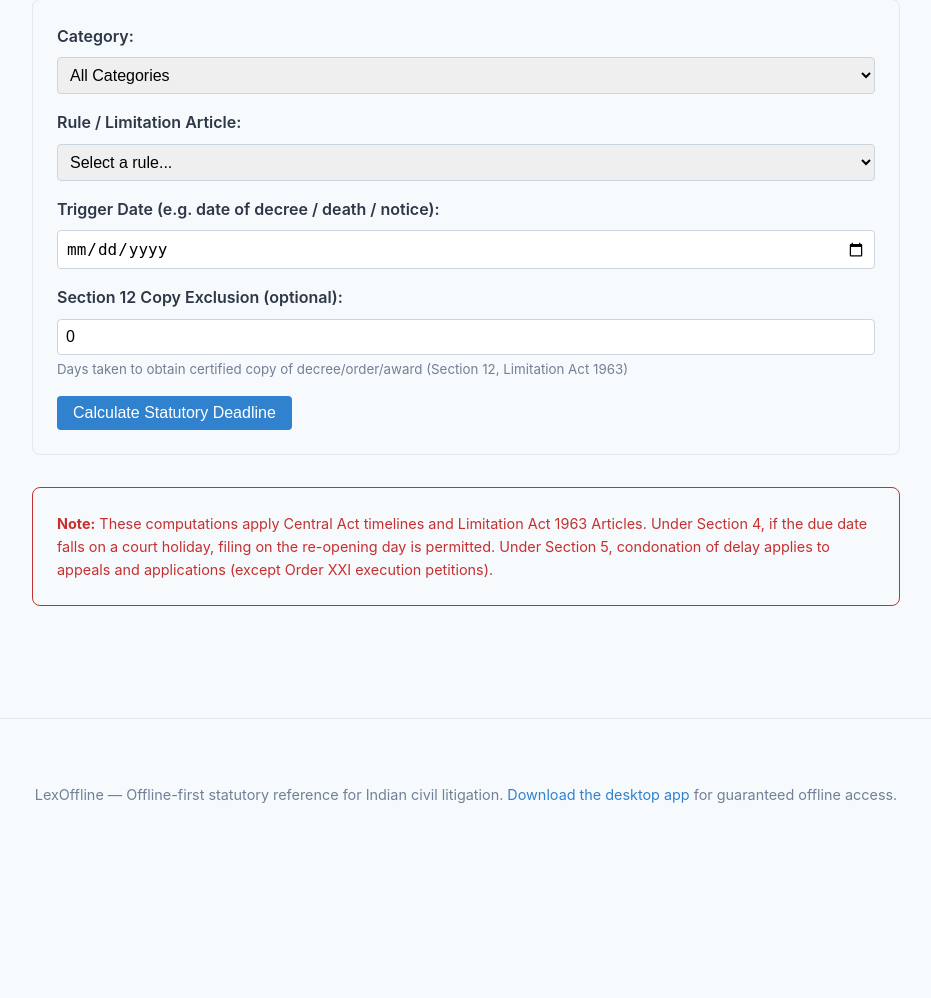
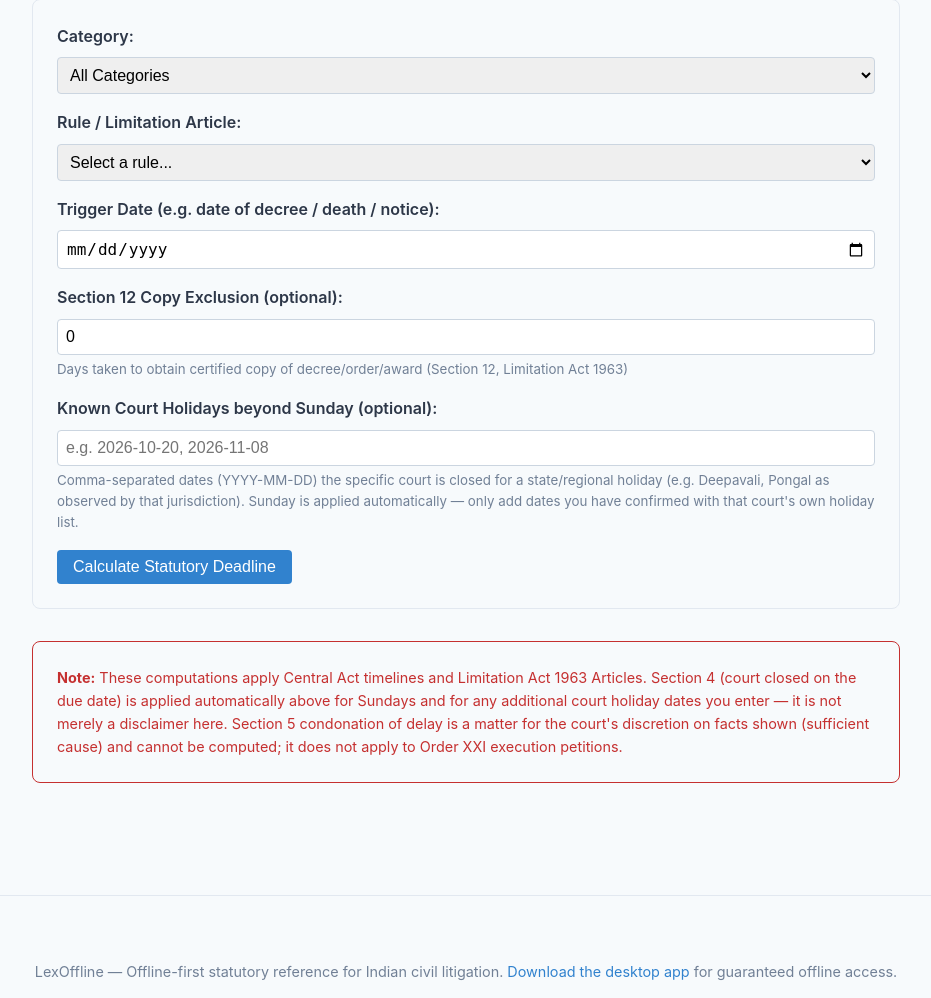
Before and after one commit to ADVADIL/lexoffline-cpc, a Flask app: page /deadline in a window 1280 px wide; the page is wider, and only the part inside the window is pictured. Shown: the part 244-1242 px from the top of that part, without its empty margins (174-1105 px from the left). Before the commit the page ends 1047 px from the top of that part, so only its background shows below. Run offline with Flask 3, Linux system fonts and the light colour scheme.

Commit message:
fix(deadline-calculator): apply Limitation Act Section 4 (court-closed extension)
Deadline & Article calculators previously computed due dates by pure
date arithmetic and never checked whether the result fell on a day
the court is closed. The disclaimer text falsely claimed Section 4
was already handled when it was not.

- Sunday is now checked automatically against every computed due date
- Advocates can supply known state/High Court holiday dates (e.g.
  Deepavali, Pongal as observed by a specific jurisdiction) via an
  optional field; nothing beyond Sunday is assumed
- When Section 4 applies, the UI shows both the plain-arithmetic date
  and the extended re-opening date, with a clear banner, rather than
  silently shifting or silently staying wrong
- Applies to both the named DeadlineRule calculator and the general
  137-Article Limitation Schedule calculator
- Malformed holiday input degrades gracefully with an inline error
  instead of crashing the route
- 5 new tests covering: Sunday shift, weekday no-op, consecutive
  closed days, and Section 4 applied through both calculator paths

```diff
--- a/deadlines.py
+++ b/deadlines.py
@@ -16,6 +16,40 @@ def add_years(d: date, years: int) -> date:
         return d.replace(year=d.year + years)
     except ValueError:
         return d.replace(month=2, day=28, year=d.year + years)
+
+
+# ---------------------------------------------------------------------------
+# Limitation Act, 1963 — Section 4: "Expiry of prescribed period when court
+# is closed." Where the prescribed period expires on a day the court is
+# closed, the suit/appeal/application may be filed the day the court
+# re-opens. Sunday is a court holiday everywhere in India and is applied
+# automatically. Gazetted/state-specific court holidays vary by
+# jurisdiction and cannot be assumed — callers may pass known closure
+# dates explicitly via `court_holidays`; nothing is guessed beyond Sunday.
+def _is_court_closed(d: date, court_holidays) -> bool:
+    if d.weekday() == 6:  # Sunday
+        return True
+    if court_holidays and d in court_holidays:
+        return True
+    return False
+
+
+def apply_section4(due_date: date, court_holidays=None) -> dict:
+    """Advance due_date to the next open day if it falls on a day the
+    court is closed, per Section 4 of the Limitation Act, 1963. Returns
+    the (possibly unchanged) final date plus whether Section 4 applied,
+    so callers can flag it rather than silently shifting a limitation
+    date."""
+    holidays = set(court_holidays) if court_holidays else set()
+    original = due_date
+    shifted = due_date
+    while _is_court_closed(shifted, holidays):
+        shifted += timedelta(days=1)
+    return {
+        "final_date": shifted,
+        "section4_applied": shifted != original,
+        "original_due_date": original,
+    }
 
 
 @dataclass
@@ -142,11 +176,14 @@ def parse_limitation_period(period_text: str):
     return results
 
 
-def compute_limitation_article(trigger_date: date, article: dict, excluded_days: int = 0) -> dict:
+def compute_limitation_article(trigger_date: date, article: dict, excluded_days: int = 0,
+                                court_holidays=None) -> dict:
     """Compute the due date(s) for any Schedule Article from
     limitation_data.LIMITATION_ARTICLES, given its 'period' field. Returns
     every option when the Article prescribes alternatives (see
-    parse_limitation_period) rather than silently picking one."""
+    parse_limitation_period) rather than silently picking one. Each option
+    is passed through Section 4 (court-closed-day extension) before being
+    returned."""
     parsed = parse_limitation_period(article["period"])
     options = []
     for label, amount, unit in parsed:
@@ -154,13 +191,16 @@ def compute_limitation_article(trigger_date: date, article: dict, excluded_days:
             base_due = add_years(trigger_date, amount)
         else:
             base_due = trigger_date + timedelta(days=amount)
-        due = base_due + timedelta(days=excluded_days)
+        pre_s4_due = base_due + timedelta(days=excluded_days)
+        s4 = apply_section4(pre_s4_due, court_holidays=court_holidays)
         options.append({
             "label": label,
             "amount": amount,
             "unit": unit,
-            "due_date": due,
+            "due_date": s4["final_date"],
             "base_due_date": base_due,
+            "pre_section4_due_date": pre_s4_due,
+            "section4_applied": s4["section4_applied"],
         })
     return {
         "article": article,
@@ -184,25 +224,29 @@ def list_categories() -> List[str]:
     return cats
 
 
-def compute(trigger_date: date, rule_key: str, excluded_days: int = 0) -> dict:
+def compute(trigger_date: date, rule_key: str, excluded_days: int = 0, court_holidays=None) -> dict:
     rule = _BY_KEY.get(rule_key)
     if not rule:
         raise KeyError(f"Unknown deadline rule: {rule_key}")
 
     if rule.days is not None:
         base_due = trigger_date + timedelta(days=rule.days)
-        due = base_due + timedelta(days=excluded_days)
+        pre_s4_due = base_due + timedelta(days=excluded_days)
         period_str = f"{rule.days} days"
     else:
         base_due = add_years(trigger_date, rule.years)
-        due = base_due + timedelta(days=excluded_days)
+        pre_s4_due = base_due + timedelta(days=excluded_days)
         period_str = f"{rule.years} year{'s' if rule.years > 1 else ''}"
+
+    s4 = apply_section4(pre_s4_due, court_holidays=court_holidays)
 
     return {
         "rule": rule,
         "trigger_date": trigger_date,
-        "due_date": due,
+        "due_date": s4["final_date"],
         "base_due_date": base_due,
+        "pre_section4_due_date": pre_s4_due,
+        "section4_applied": s4["section4_applied"],
         "period_str": period_str,
         "excluded_days": excluded_days,
         "days": rule.days if rule.days is not None else (base_due - trigger_date).days,
--- a/web/app.py
+++ b/web/app.py
@@ -672,6 +672,23 @@ def deadline():
     trigger_date_str = request.args.get('trigger_date', '')
     excluded_days_str = request.args.get('excluded_days', '0')
     selected_category = request.args.get('category', '')
+    court_holidays_str = request.args.get('court_holidays', '').strip()
+
+    # Optional known court-closure dates beyond Sunday (state/High Court
+    # specific — e.g. Pongal, Deepavali as observed by that jurisdiction).
+    # Sunday is applied automatically regardless of this field; nothing
+    # else is assumed closed unless the advocate states it.
+    court_holidays = []
+    holiday_parse_error = False
+    if court_holidays_str:
+        for tok in court_holidays_str.split(","):
+            tok = tok.strip()
+            if not tok:
+                continue
+            try:
+                court_holidays.append(datetime.strptime(tok, '%Y-%m-%d').date())
+            except ValueError:
+                holiday_parse_error = True
 
     if selected_rule and trigger_date_str:
         try:
@@ -681,7 +698,8 @@ def deadline():
                 art_no = selected_rule.split(":", 1)[1]
                 article = next((a for a in ld.LIMITATION_ARTICLES if a["article_no"] == art_no), None)
                 if article:
-                    raw_art = dl.compute_limitation_article(trigger, article, excluded_days=excluded)
+                    raw_art = dl.compute_limitation_article(trigger, article, excluded_days=excluded,
+                                                             court_holidays=court_holidays)
                     options = raw_art["options"]
                     result = {
                         'is_limitation_article': True,
@@ -698,22 +716,27 @@ def deadline():
                                 'label': opt['label'],
                                 'amount': opt['amount'],
                                 'unit': opt['unit'],
-                                'due_date': opt['due_date'].strftime('%d %B %Y')
+                                'due_date': opt['due_date'].strftime('%d %B %Y (%A)'),
+                                'section4_applied': opt['section4_applied'],
+                                'pre_section4_due_date': opt['pre_section4_due_date'].strftime('%d %B %Y (%A)'),
                             }
                             for opt in options
                         ]
                     }
             else:
-                raw = dl.compute(trigger, selected_rule, excluded_days=excluded)
+                raw = dl.compute(trigger, selected_rule, excluded_days=excluded,
+                                 court_holidays=court_holidays)
                 result = {
                     'is_limitation_article': False,
-                    'due_date': raw['due_date'].strftime('%d %B %Y'),
+                    'due_date': raw['due_date'].strftime('%d %B %Y (%A)'),
                     'trigger_date': raw['trigger_date'].strftime('%d %B %Y'),
                     'period_str': raw['period_str'],
                     'excluded_days': raw['excluded_days'],
                     'provision': raw['rule'].provision,
                     'note': raw['rule'].note or '',
                     'days': raw['days'],
+                    'section4_applied': raw['section4_applied'],
+                    'pre_section4_due_date': raw['pre_section4_due_date'].strftime('%d %B %Y (%A)'),
                 }
         except (ValueError, KeyError):
             result = None
@@ -725,7 +748,9 @@ def deadline():
                            selected_category=selected_category,
                            selected_rule=selected_rule,
                            trigger_date=trigger_date_str,
-                           excluded_days=excluded_days_str)
+                           excluded_days=excluded_days_str,
+                           court_holidays=court_holidays_str,
+                           holiday_parse_error=holiday_parse_error)
 
 
 
--- a/web/templates/deadline.html
+++ b/web/templates/deadline.html
@@ -40,6 +40,18 @@
             <small>Days taken to obtain certified copy of decree/order/award (Section 12, Limitation Act 1963)</small>
         </div>
 
+        <div class="form-group">
+            <label for="court-holidays">Known Court Holidays beyond Sunday (optional):</label>
+            <input type="text" id="court-holidays" name="court_holidays" value="{{ court_holidays }}"
+                   placeholder="e.g. 2026-10-20, 2026-11-08">
+            <small>Comma-separated dates (YYYY-MM-DD) the specific court is closed for a state/regional holiday
+            (e.g. Deepavali, Pongal as observed by that jurisdiction). Sunday is applied automatically —
+            only add dates you have confirmed with that court's own holiday list.</small>
+            {% if holiday_parse_error %}
+            <p style="color: #c53030; font-size: 0.85em;">One or more holiday dates could not be read — use YYYY-MM-DD format, comma-separated.</p>
+            {% endif %}
+        </div>
+
         <button type="submit" class="btn">Calculate Statutory Deadline</button>
     </form>
 </div>
@@ -59,6 +71,11 @@
 
             {% if result.options|length == 1 %}
                 <h3 class="due-date">Statutory Due Date: {{ result.options[0].due_date }}</h3>
+                {% if result.options[0].section4_applied %}
+                <p style="color: #2f855a;"><strong>Section 4 applied:</strong> the plain-arithmetic date
+                ({{ result.options[0].pre_section4_due_date }}) falls on a court holiday, so the period
+                extends to the court's next re-opening day.</p>
+                {% endif %}
             {% else %}
                 <div style="margin-top: 1rem;">
                     <p><em>This Article prescribes alternative periods depending on which sub-clause applies to the facts of the case:</em></p>
@@ -66,6 +83,9 @@
                         {% for opt in result.options %}
                         <li style="margin-bottom: 0.5rem;">
                             {{ opt.label }} {{ opt.amount }} {{ opt.unit }} &mdash; <strong>Due Date: {{ opt.due_date }}</strong>
+                            {% if opt.section4_applied %}
+                            <br><span style="color: #2f855a; font-size: 0.9em;">Section 4 applied — plain-arithmetic date {{ opt.pre_section4_due_date }} falls on a court holiday</span>
+                            {% endif %}
                         </li>
                         {% endfor %}
                     </ul>
@@ -81,6 +101,11 @@
             <p><strong>Section 12 Exclusion:</strong> +{{ result.excluded_days }} days for certified copy</p>
             {% endif %}
             <h3 class="due-date">Statutory Due Date: {{ result.due_date }}</h3>
+            {% if result.section4_applied %}
+            <p style="color: #2f855a;"><strong>Section 4 applied:</strong> the plain-arithmetic date
+            ({{ result.pre_section4_due_date }}) falls on a court holiday, so the period extends to the
+            court's next re-opening day.</p>
+            {% endif %}
         {% endif %}
     </div>
 </div>
@@ -88,8 +113,10 @@
 
 <div class="panel" style="margin-top: 1rem; border-color: #c53030;">
     <p style="color: #c53030; font-size: 0.9em;"><strong>Note:</strong> These computations apply Central Act timelines and Limitation Act 1963 Articles.
-    Under Section 4, if the due date falls on a court holiday, filing on the re-opening day is permitted.
-    Under Section 5, condonation of delay applies to appeals and applications (except Order XXI execution petitions).</p>
+    Section 4 (court closed on the due date) is applied automatically above for Sundays and for any
+    additional court holiday dates you enter — it is not merely a disclaimer here.
+    Section 5 condonation of delay is a matter for the court's discretion on facts shown (sufficient cause)
+    and cannot be computed; it does not apply to Order XXI execution petitions.</p>
 </div>
 
 <script type="application/json" id="rules-data">
```
Also changed, not shown: tests/test_deadlines.py (+47 -0 lines).
